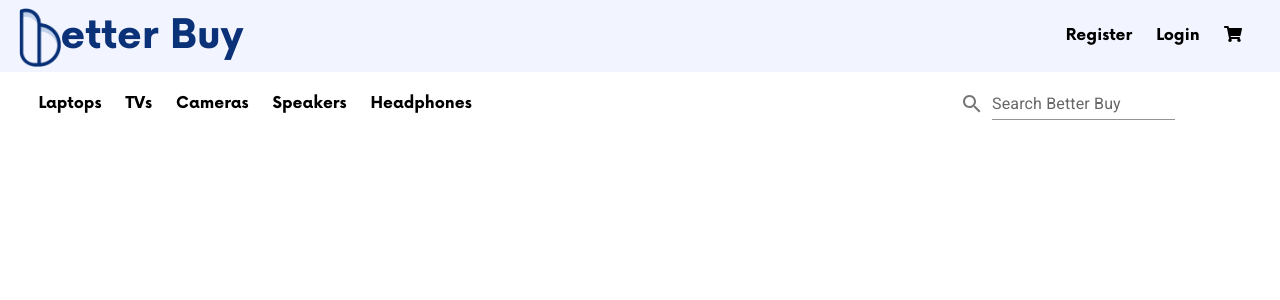
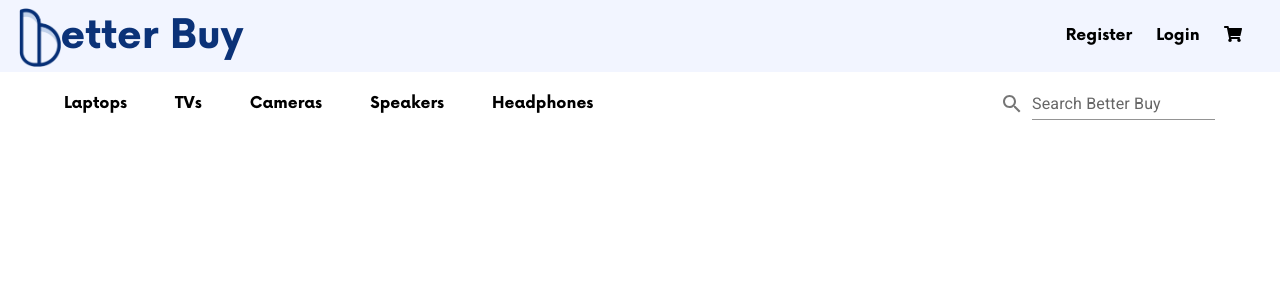
Before and after one commit to Better-Buy/better-buy, a React (Create React App) app in the folder client/: page / in a window 1280 px wide. Shown: the top 300 px of the page. Built offline with nearby package versions, Linux system fonts and the light colour scheme.

Commit message:
Adjust search bar

```diff
--- a/client/src/components/Navbar.css
+++ b/client/src/components/Navbar.css
@@ -29,13 +29,6 @@
     color: var(--primary);
 }
 
-.slogan {
-    font-family: 'aileronbold';
-    font-size: 27.65px;
-    padding-left: 2vw;
-    color: #0076B5;
-}
-
 .navlinks {
     color: black;
     padding-right: 3vw;
--- a/client/src/components/SearchBar.css
+++ b/client/src/components/SearchBar.css
@@ -1,8 +1,9 @@
 .category-container {
-   padding-left: 3vw;
+   padding-left: 5vw;
 
 }
 
 .search {
     padding-bottom: 2vh;
+    padding-left: 5vh;
 }
--- a/client/src/components/SearchBar.js
+++ b/client/src/components/SearchBar.js
@@ -7,9 +7,9 @@ import TextField from '@mui/material/TextField';
 
 export default function SearchBar() {
     return (
-      <Grid container className="search-bar" JjustifyContent="space-around" direction="row" alignItems="Center">
+      <Grid container className="search-bar"  JjustifyContent="space-around" direction="row" alignItems="Center">
 
-          <Grid className="category-container" container item sm={12} md={9} lg={9} spacing={3}>
+          <Grid className="category-container" container item sm={12} md={9} lg={9} spacing={6}>
           <Grid item>Laptops</Grid>
             <Grid item>TVs</Grid>
             <Grid item>Cameras</Grid>
```
